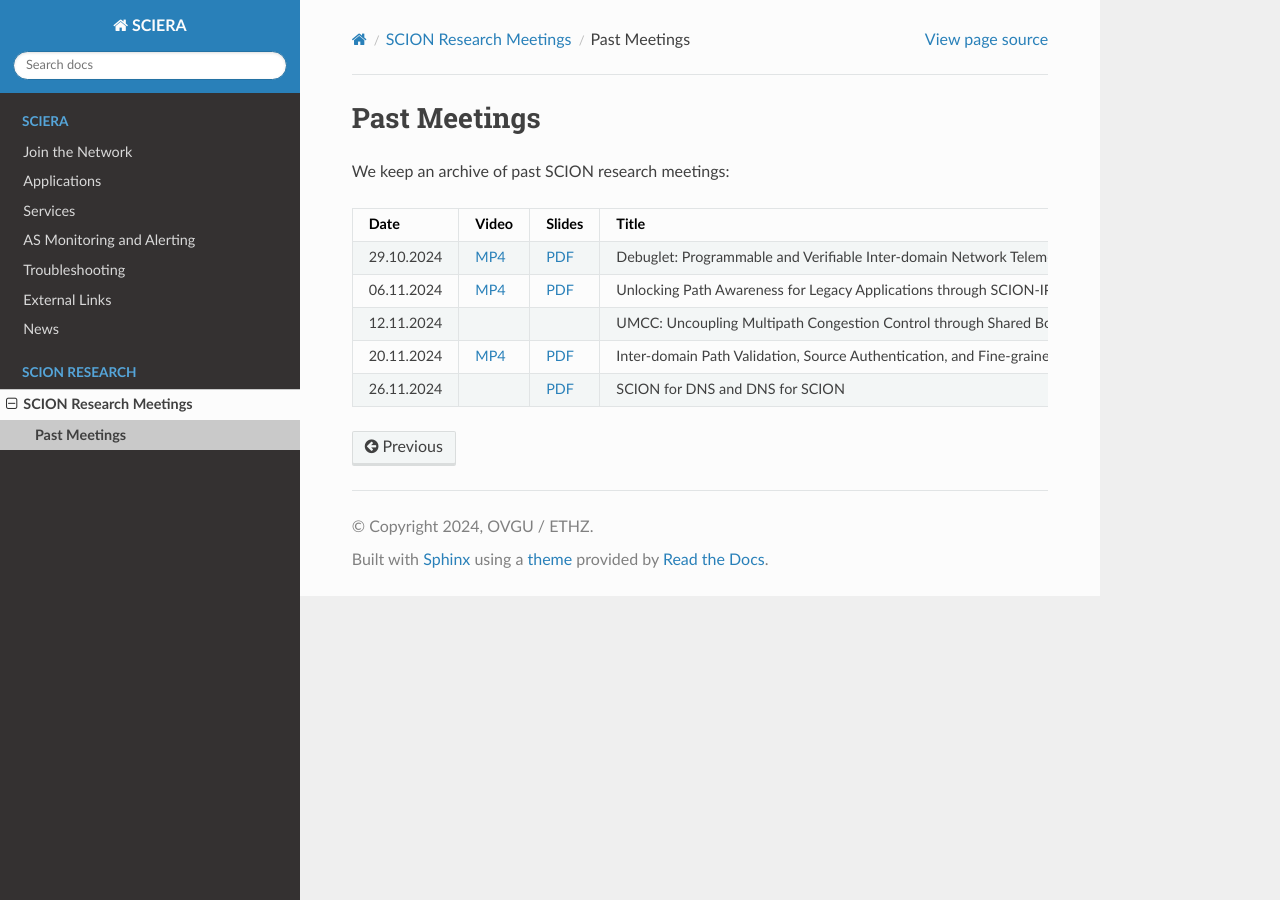
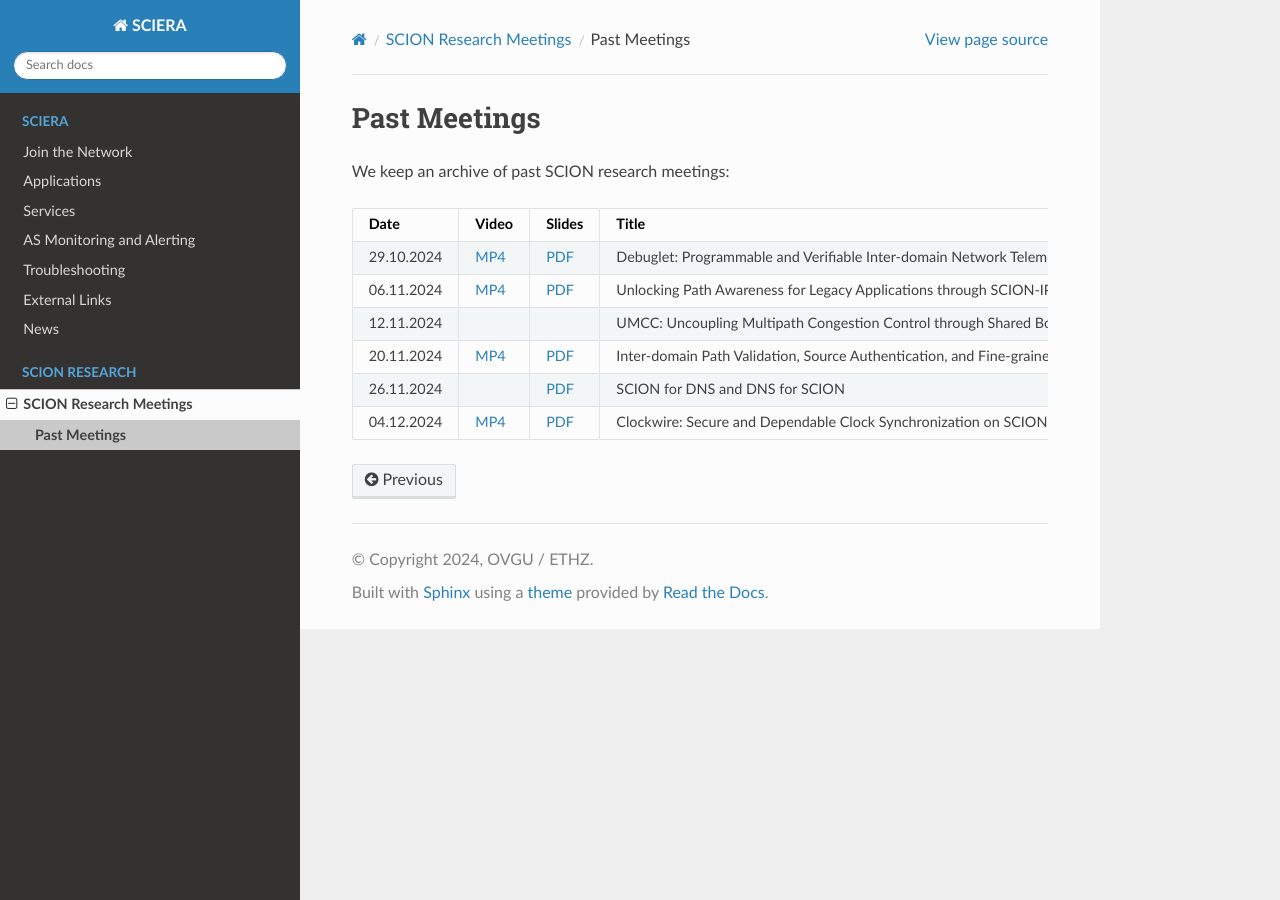
Before and after one commit to netsys-lab/scion-education-network-documentation, a Sphinx documentation site: the page built from docs/source/scion-research/meetings/past.rst, in a window 1280 px wide. Built offline with Sphinx 7.4.7 and the Read the Docs theme 3.1.0, drawn with Linux system fonts in a browser that asks for light colours.

Commit message:
Add Marc Frei's talk. (#7)

```diff
--- a/docs/source/scion-research/meetings/past.rst
+++ b/docs/source/scion-research/meetings/past.rst
@@ -44,3 +44,9 @@ We keep an archive of past SCION research meetings:
       - SCION for DNS and DNS for SCION
       - Huayi Duan (ETH Zurich)
       -
+    * - 04.12.2024
+      - `MP4 <https://drive.google.com/file/d/1qa3YxjEnWiA1xWQTdFTDNvkz6BthPpMm/view>`__
+      - `PDF <https://drive.google.com/file/d/1_sC01hnqeTEBivsWKbP3e6X07uYrhsKM/view>`__
+      - Clockwire: Secure and Dependable Clock Synchronization on SCION
+      - Marc Frei (ETH Zurich)
+      -
```
